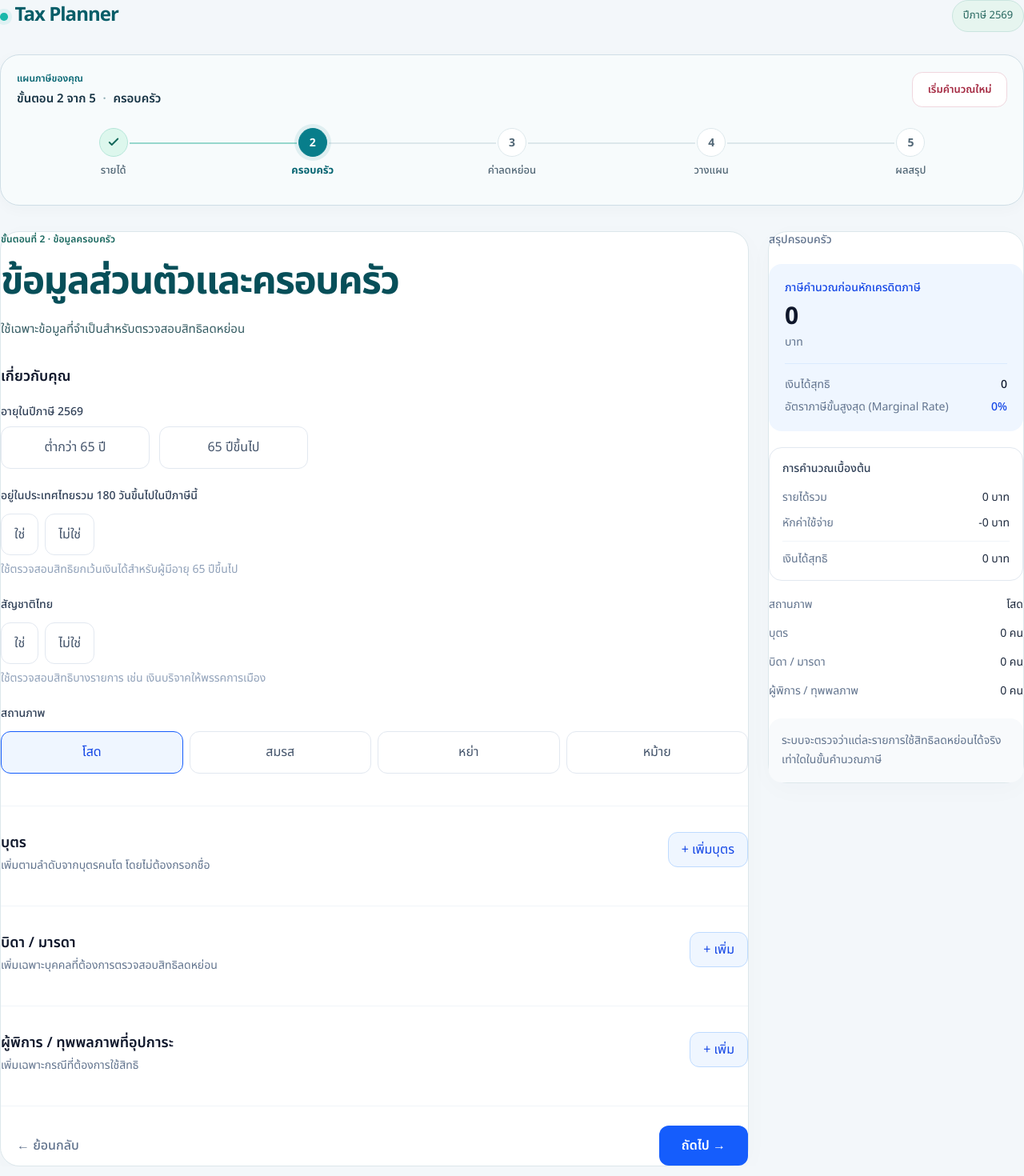
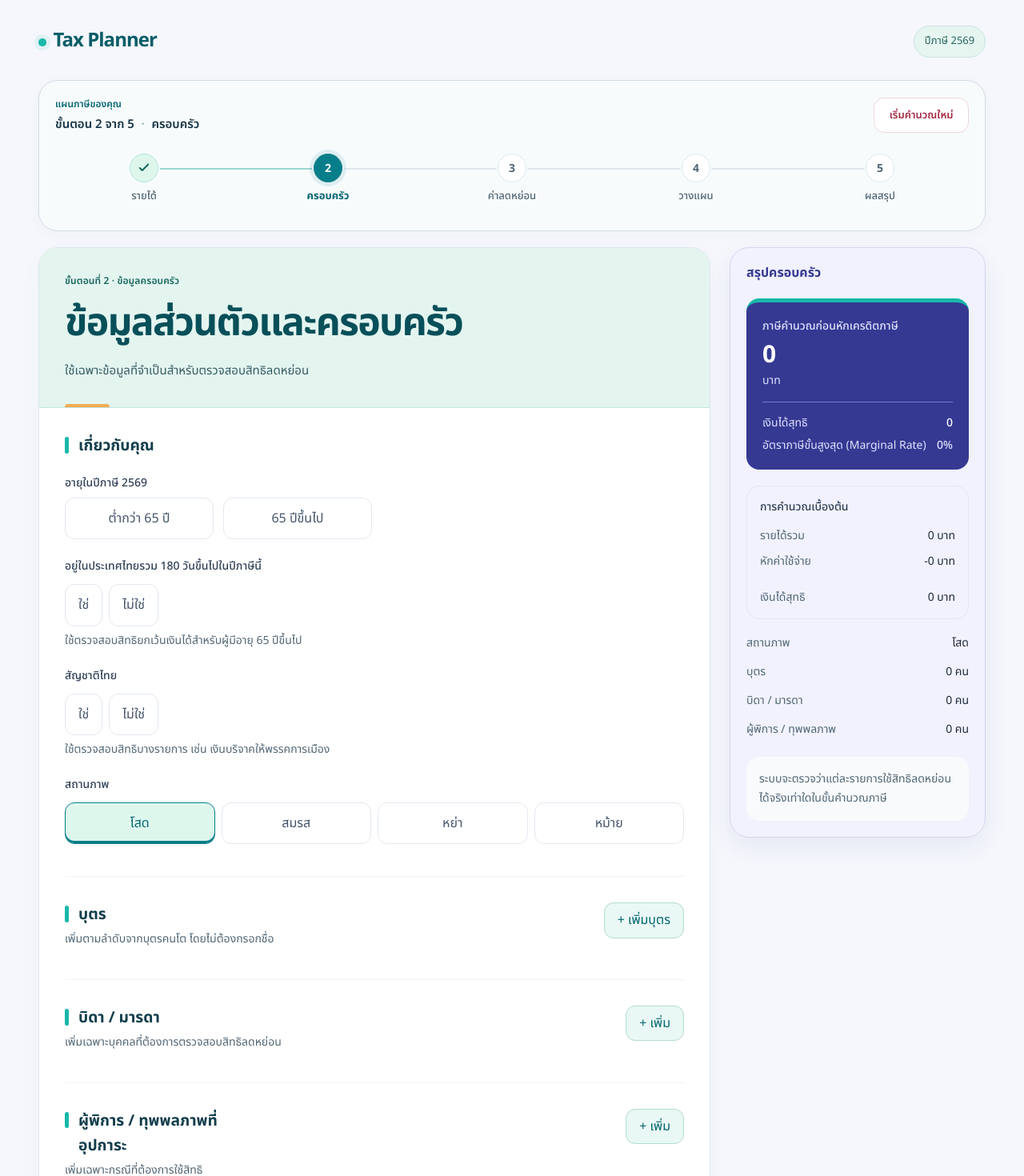
Before and after one commit to vidyaheng/taxplanner, a Next.js app: page /planning/family in a window 1280 px wide. Shown: the top 1470 px of the page at 80% size. Built offline with nearby package versions, Linux system fonts and the light colour scheme.

Commit message:
style(ux-b2): apply scoped Fresh Teal and Soft Indigo family/deduction layouts

```diff
--- a/src/app/planning-design-system.css
+++ b/src/app/planning-design-system.css
@@ -177,3 +177,284 @@
  .tp-mobile-feedback { display: none; }
  .tp-income-grid { grid-template-columns: minmax(0,1fr) 21rem; }
 }
+
+
+/* UX B2: Family and Deductions. Reuse the approved B1 palette, components and
+   spacing; all new styling is scoped to these two routes. */
+.tp-b2-page {
+  background: var(--tp-background);
+  color: var(--tp-text);
+}
+.tp-b2-container {
+  width: 100%;
+  max-width: 77rem;
+  margin: 0 auto;
+  padding: 1.5rem 1rem 3rem;
+}
+.tp-b2-header {
+  margin-bottom: 1.25rem;
+}
+.tp-b2-header .tp-brand,
+.tp-b2-header .tp-year-badge {
+  flex-shrink: 0;
+}
+.tp-b2-grid {
+  min-width: 0;
+  align-items: start;
+}
+.tp-b2-form {
+  padding: 0 1.25rem 1.25rem;
+}
+.tp-b2-intro {
+  position: relative;
+  margin: 0 -1.25rem 1.5rem;
+  padding: 1.6rem 1.25rem;
+  background: #e4f5f0;
+  border-bottom: 1px solid #c4e5dc;
+  border-radius: calc(var(--tp-radius) - 1px) calc(var(--tp-radius) - 1px) 0 0;
+}
+.tp-b2-intro::after {
+  content: "";
+  position: absolute;
+  bottom: 0;
+  left: 1.25rem;
+  width: 3.5rem;
+  height: 4px;
+  background: var(--tp-warm);
+  border-radius: 4px 4px 0 0;
+}
+.tp-b2-intro .tp-page-description {
+  max-width: 44rem;
+}
+.tp-b2-section {
+  min-width: 0;
+}
+.tp-b2-section h2 {
+  display: flex;
+  align-items: flex-start;
+  gap: .75rem;
+  color: #123e4c;
+  font-size: 1.2rem;
+  font-weight: 700;
+  line-height: 1.65;
+}
+.tp-b2-section h2::before {
+  content: "";
+  flex: 0 0 5px;
+  height: 1.3rem;
+  margin-top: .25rem;
+  border-radius: 3px;
+  background: var(--tp-turquoise);
+}
+.tp-b2-page :where(input, select, textarea) {
+  accent-color: var(--tp-primary);
+  min-width: 0;
+  max-width: 100%;
+  font-size: 1rem;
+}
+.tp-b2-page :where(input:not([type="checkbox"]), select, textarea) {
+  min-height: 3rem;
+  border-color: #78919d;
+  border-radius: var(--tp-control-radius);
+  background-color: #fcfefe;
+}
+.tp-b2-page :where(input, select, textarea):focus-visible,
+.tp-b2-page :where(a, button):focus-visible {
+  outline: 3px solid var(--tp-primary-hover);
+  outline-offset: 3px;
+}
+.tp-b2-page :where(button, a) {
+  -webkit-tap-highlight-color: transparent;
+}
+.tp-b2-page button[aria-pressed="true"] {
+  border-color: var(--tp-primary);
+  color: var(--tp-primary-hover);
+  background: var(--tp-mint);
+  box-shadow: inset 0 -3px 0 var(--tp-primary);
+}
+.tp-b2-page :where(.text-slate-400, .text-slate-500) {
+  color: var(--tp-muted);
+}
+.tp-b2-page :where(.text-blue-700, .text-blue-800) {
+  color: var(--tp-primary-hover);
+}
+.tp-b2-page .bg-blue-600,
+.tp-b2-actions a[href$="/deductions"],
+.tp-b2-actions a[href$="/planner"] {
+  background-color: var(--tp-primary);
+}
+.tp-b2-page .bg-blue-600:hover,
+.tp-b2-actions a[href$="/deductions"]:hover,
+.tp-b2-actions a[href$="/planner"]:hover {
+  background-color: var(--tp-primary-hover);
+}
+.tp-b2-page .bg-blue-50 {
+  background-color: #e9f8f4;
+}
+.tp-b2-page .border-blue-200 {
+  border-color: #b2dcd3;
+}
+.tp-b2-page .border-blue-100 {
+  border-color: #c8e6df;
+}
+.tp-b2-record {
+  background: #fff;
+  border-color: #d3e5e6;
+  box-shadow: 0 3px 12px #17344508;
+}
+.tp-b2-record > :first-child {
+  min-width: 0;
+}
+.tp-family .tp-b2-section > .rounded-2xl.bg-slate-50,
+.tp-family .tp-b2-section > .rounded-2xl.border-blue-200 {
+  border: 1px solid #d5e7e6;
+  background: #f4f9f9;
+}
+.tp-family .tp-b2-section > .flex:first-child {
+  flex-wrap: wrap;
+}
+.tp-b2-page .tp-b2-section button {
+  min-height: 2.75rem;
+}
+.tp-b2-actions {
+  gap: .75rem;
+  flex-wrap: wrap;
+  padding-top: 1.5rem;
+  margin-bottom: -1.25rem;
+  margin-left: -1.25rem;
+  margin-right: -1.25rem;
+  padding: 1.25rem;
+  border-top: 1px solid #d5e5e3;
+  border-radius: 0 0 calc(var(--tp-radius) - 1px) calc(var(--tp-radius) - 1px);
+  background: #f2f8f7;
+}
+.tp-b2-actions a {
+  display: inline-flex;
+  align-items: center;
+  justify-content: center;
+  min-height: 2.75rem;
+  border-radius: var(--tp-control-radius);
+  text-decoration: none;
+}
+.tp-b2-summary {
+  min-width: 0;
+  overflow: hidden;
+  padding: 1.25rem;
+  background: #f1f2fd;
+  border-color: #d3d5ee;
+  box-shadow: 0 12px 30px #35399213;
+}
+.tp-b2-summary > .text-sm:first-child {
+  color: var(--tp-indigo-deep);
+  font-size: 1rem;
+  font-weight: 700;
+}
+.tp-b2-summary-hero {
+  padding: 1.25rem;
+  border-top: 5px solid var(--tp-turquoise);
+  border-radius: 1rem;
+  background: var(--tp-indigo-deep) !important;
+  color: #fff;
+}
+.tp-b2-summary-hero :where(.text-slate-400, .text-slate-500, .text-blue-700) {
+  color: #e0e3ff;
+}
+.tp-b2-summary-hero :where(.text-slate-900, .text-slate-800) {
+  color: #fff;
+}
+.tp-b2-summary-hero .border-blue-100 {
+  border-color: #7579cc;
+}
+.tp-b2-summary-hero :where(.font-medium, .font-bold) {
+  font-variant-numeric: tabular-nums;
+}
+.tp-b2-summary :where(.break-words, .tabular-nums) {
+  overflow-wrap: anywhere;
+}
+.tp-b2-summary :where(.flex.justify-between, .grid) {
+  min-width: 0;
+  gap: .6rem;
+}
+.tp-b2-summary :where(.flex.justify-between, .grid) > * {
+  min-width: 0;
+  overflow-wrap: anywhere;
+}
+.tp-b2-summary .whitespace-nowrap {
+  white-space: normal;
+}
+.tp-b2-accordion-list {
+  margin-top: 1.5rem;
+}
+.tp-b2-accordion {
+  min-width: 0;
+  border-color: #cddfe5;
+  background: #fff;
+  box-shadow: 0 4px 14px #17344508;
+}
+.tp-b2-accordion > button {
+  min-height: 5rem;
+  border-left: 5px solid transparent;
+  padding-left: 1rem;
+}
+.tp-b2-accordion > button[aria-expanded="true"] {
+  background: #e8f6f1;
+  border-left-color: var(--tp-primary);
+}
+.tp-b2-accordion > button[aria-expanded="true"] .text-slate-900 {
+  color: #075d68;
+}
+.tp-b2-accordion > button > .flex {
+  gap: .6rem;
+}
+.tp-b2-accordion > button > .flex > div {
+  font-variant-numeric: tabular-nums;
+  overflow-wrap: anywhere;
+}
+.tp-b2-accordion > button > .flex > span {
+  color: var(--tp-primary-hover);
+  font-weight: 700;
+}
+.tp-b2-accordion-content {
+  background: #f6fafb;
+  border-top-color: #cddfe5;
+}
+.tp-b2-deduction-field {
+  border: 1px solid #dce8ee;
+  box-shadow: 0 2px 8px #17344505;
+}
+.tp-b2-deduction-field label {
+  color: #204554;
+  font-weight: 600;
+}
+.tp-b2-deduction-field input {
+  font-variant-numeric: tabular-nums;
+}
+.tp-b2-page :where(h1, h2, h3, p, label) {
+  overflow-wrap: anywhere;
+}
+@media (min-width: 640px) {
+  .tp-b2-container { padding: 2rem 1.5rem 4rem; }
+  .tp-b2-form { padding: 0 2rem 2rem; }
+  .tp-b2-intro { margin: 0 -2rem 1.75rem; padding: 2rem; }
+  .tp-b2-intro::after { left: 2rem; }
+  .tp-b2-actions { margin: 1.75rem -2rem -2rem; padding: 1.5rem 2rem; }
+}
+@media (min-width: 960px) {
+  .tp-b2-grid { grid-template-columns: minmax(0, 1fr) 20rem; }
+  .tp-b2-summary { position: sticky; top: 1.5rem; }
+}
+@media (max-width: 639px) {
+  .tp-b2-container { padding: 1.1rem .75rem 2.5rem; }
+  .tp-b2-form { padding: 0 1rem 1rem; }
+  .tp-b2-intro { margin: 0 -1rem 1rem; padding: 1.3rem 1rem; }
+  .tp-b2-intro::after { left: 1rem; }
+  .tp-b2-actions { margin: 1.5rem -1rem -1rem; padding: 1rem; }
+  .tp-b2-page .tp-b2-section > .flex:first-child > button { white-space: normal; }
+  .tp-b2-accordion > button { align-items: flex-start; gap: .5rem; }
+  .tp-b2-accordion > button > .flex { flex-direction: column; align-items: flex-end; }
+  .tp-b2-accordion > button > .flex > div { text-align: right; }
+  .tp-b2-summary { padding: 1rem; }
+}
+@media (prefers-reduced-motion: reduce) {
+  .tp-b2-page * { transition: none; scroll-behavior: auto; }
+}
```
